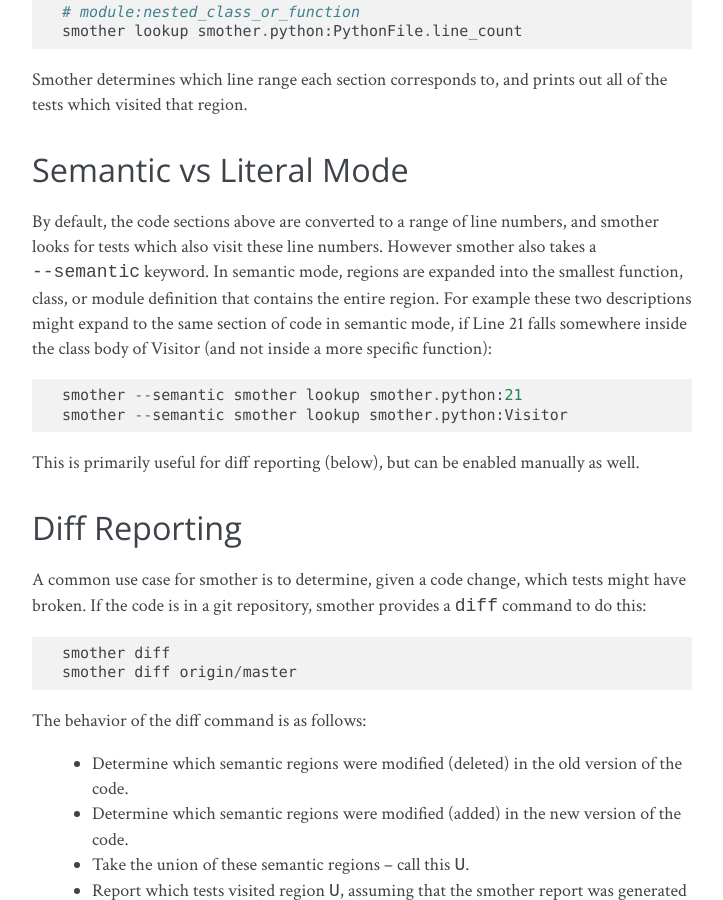
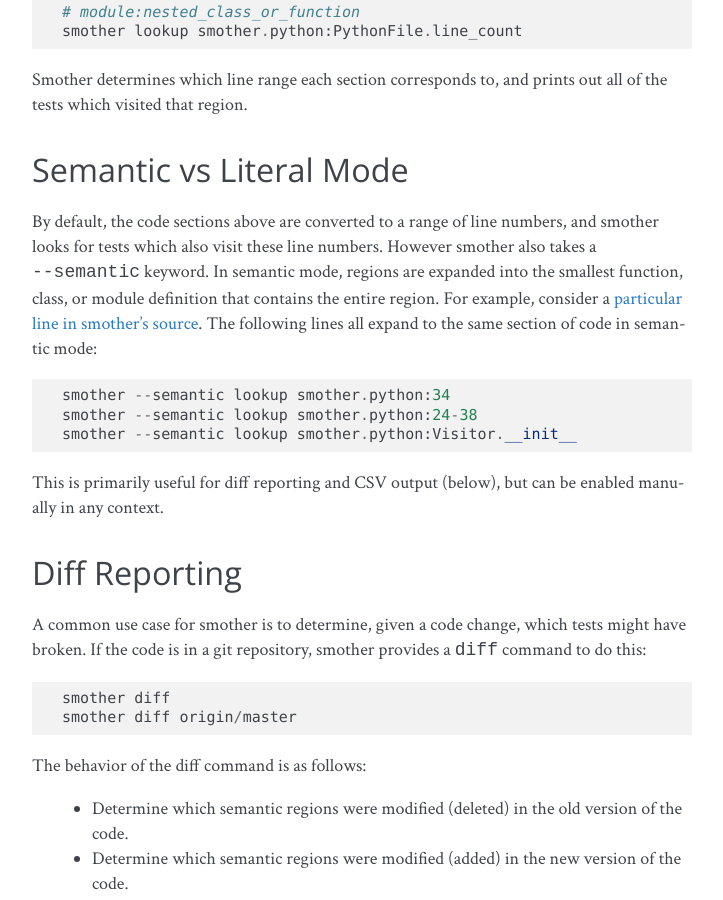
Before and after one commit to ChrisBeaumont/smother, a Sphinx documentation site: the page built from docs/reporting.rst, in a window 1280 px wide and 900 px high, scrolled down 515 px. Shown: the whole window, without its empty margins (388-1111 px from the left). Built offline with Sphinx 7.4.7, drawn with Linux system fonts in a browser that asks for light colours.

Commit message:
Update docs

```diff
--- a/docs/reporting.rst
+++ b/docs/reporting.rst
@@ -39,19 +39,19 @@ By default, the code sections above are converted to a range of line
 numbers, and smother looks for tests which also visit these line numbers.
 However smother also takes a ``--semantic`` keyword. In semantic mode,
 regions are expanded into the smallest function, class, or module
-definition that contains the entire region. For example these
-two descriptions might expand to the same section of code in
-semantic mode, if Line 21 falls somewhere inside the class body
-of Visitor (and not inside a more specific function):
+definition that contains the entire region. For example, consider
+a `particular line in smother's source <https://github.com/ChrisBeaumont/smother/blob/9244410fa9100eb03f68be436b3fc54991258c93/smother/python.py#L34>`_.
+The following lines all expand to the same section of code in semantic mode:
 
 ::
 
-    smother --semantic smother lookup smother.python:21
-    smother --semantic smother lookup smother.python:Visitor
+    smother --semantic lookup smother.python:34
+    smother --semantic lookup smother.python:24-38
+    smother --semantic lookup smother.python:Visitor.__init__
 
 
-This is primarily useful for diff reporting (below), but can
-be enabled manually as well.
+This is primarily useful for diff reporting and CSV output (below), but can
+be enabled manually in any context.
 
 Diff Reporting
 --------------
```
Also changed, not shown: README.md (+1 -1 lines).
